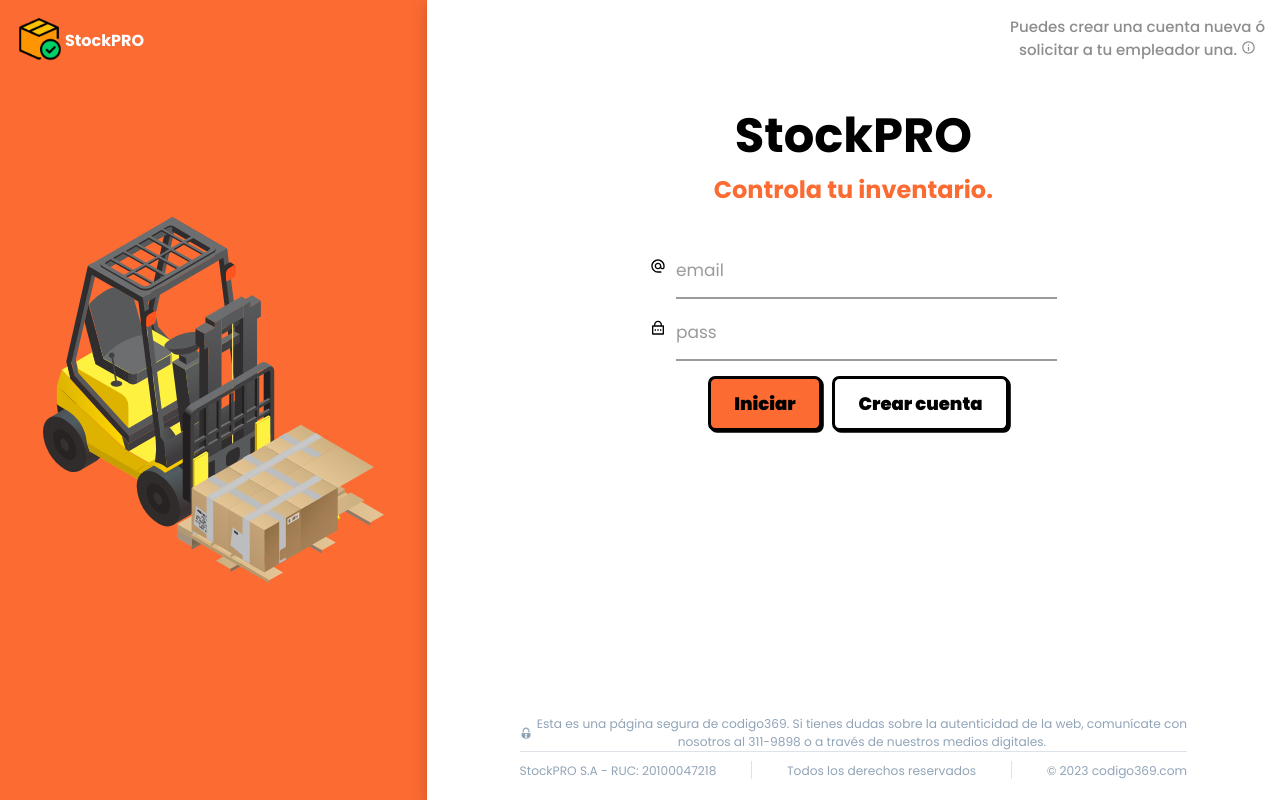
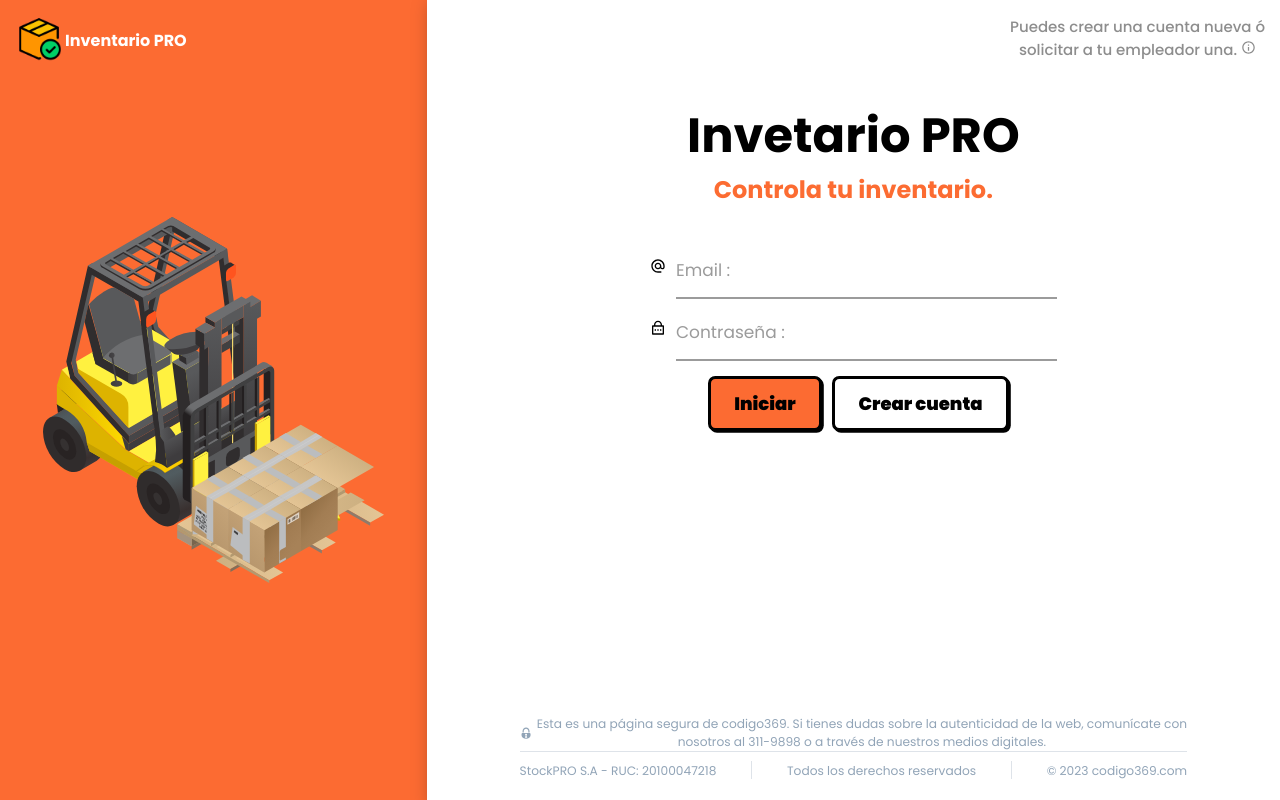
Before and after one commit to sirjeanx/SitemaPro, a React (Vite) app: page /login in a window 1280 px wide. Built offline with nearby package versions, Linux system fonts and the light colour scheme; no server answers; the HTML template or start-up script is replaced by a standard one.

Commit message:
Login Correccion 1

```diff
--- /dev/null
+++ b/src/components/organismos/formularios/RegistrarAdmin.jsx.jsx
@@ -0,0 +1,151 @@
+import styled from "styled-components";
+import { v } from "../../../styles/variables";
+import { InputText, Btnsave, useUsersStore } from "../../../index";
+import { useForm } from "react-hook-form";
+import { MdAlternateEmail } from "react-icons/md";
+import { RiLockPasswordLine } from "react-icons/ri";
+import { useMutation } from "@tanstack/react-query";
+import { useNavigate } from "react-router-dom";
+export function RegistrarAdmin({ setState }) {
+  const { insertUserAdmin } = useUsersStore();
+
+  const navigate = useNavigate();
+  const {
+    register,
+    formState: { errors },
+    handleSubmit,
+  } = useForm();
+  const mutation = useMutation({
+    mutationFn: async (data) => {
+      const p = {
+        correo: data.correo,
+        pass: data.pass,
+        typeuser: "admin",
+      };
+      const dt = await insertUserAdmin(p);
+      if (dt) {
+        navigate("/");
+      } else {
+        setStateInicio(!stateInicio);
+      }
+    },
+  });
+  return (
+    <Container>
+      <ContentClose>
+        <span onClick={setState}>x</span>
+      </ContentClose>
+      <section className="subcontainer">
+        <div className="headers">
+          <section>
+            <h1>Registrar usuario</h1>
+          </section>
+        </div>
+
+        <form
+          className="formulario"
+          onSubmit={handleSubmit(mutation.mutateAsync)}
+        >
+          <section>
+            <article>
+              <InputText icono={<MdAlternateEmail />}>
+                <input
+                  className="form__field"
+                  style={{ textTransform: "lowercase" }}
+                  type="text"
+                  placeholder="correo"
+                  {...register("correo", {
+                    required: true,
+                    pattern: /^[^\s@]+@[^\s@]+\.[^\s@]+$/i,
+                  })}
+                />
+                <label className="form__label">email</label>
+                {errors.correo?.type === "pattern" && (
+                  <p>El formato del email es incorrecto</p>
+                )}
+                {errors.correo?.type === "required" && <p>Campo requerido</p>}
+              </InputText>
+            </article>
+            <article>
+              <InputText icono={<RiLockPasswordLine />}>
+                <input
+                  className="form__field"
+                  type="text"
+                  placeholder="pass"
+                  {...register("pass", {
+                    required: true,
+                  })}
+                />
+                <label className="form__label">pass</label>
+                {errors.pass?.type === "required" && <p>Campo requerido</p>}
+              </InputText>
+            </article>
+            <div className="btnguardarContent">
+              <Btnsave
+                icono={<v.iconoguardar />}
+                titulo="Guardar"
+                bgcolor="#ff7556"
+              />
+            </div>
+          </section>
+        </form>
+      </section>
+    </Container>
+  );
+}
+const Container = styled.div`
+  position: absolute;
+  height: 100%;
+  width: 100%;
+  top: 0;
+  left: 0;
+  border-radius: 20px;
+  background: #fff;
+  box-shadow: -10px 15px 30px rgba(10, 9, 9, 0.4);
+  padding: 13px 36px 20px 36px;
+  z-index: 100;
+  display: flex;
+
+  align-items: center;
+  .subcontainer {
+    width: 100%;
+  }
+
+  .headers {
+    display: flex;
+    justify-content: space-between;
+    align-items: center;
+    margin-bottom: 20px;
+
+    h1 {
+      font-size: 20px;
+      font-weight: 500;
+    }
+    span {
+      font-size: 20px;
+      cursor: pointer;
+    }
+  }
+  .formulario {
+    section {
+      gap: 20px;
+      display: flex;
+      flex-direction: column;
+      .colorContainer {
+        .colorPickerContent {
+          padding-top: 15px;
+          min-height: 50px;
+        }
+      }
+    }
+  }
+`;
+
+const ContentClose = styled.div`
+  position: absolute;
+  top: 0;
+  right: 0;
+  font-size: 33px;
+  margin: 30px;
+  cursor: pointer;
+`;
--- a/src/components/templetes/LoginTemplate.jsx
+++ b/src/components/templetes/LoginTemplate.jsx
@@ -1,5 +1,5 @@
 import styled from "styled-components";
-import { Btnsave, v, useAuthStore, InputText, FooterLogin } from "../../index";
+import { Btnsave, v, useAuthStore, InputText, FooterLogin, RegistrarAdmin } from "../../index";
 import { Device } from "../../styles/breackpoints";
 import { useContext, useState } from "react";
 import { useNavigate } from "react-router-dom";
@@ -37,7 +37,7 @@ export function LoginTemplate() {
     <Container>
       <div className="contentLogo">
         <img src={logo}></img>
-        <span>StockPRO</span>
+        <span>Inventario PRO</span>
       </div>
       <div className="bannerlateral">
         <img src={carrito}></img>
@@ -45,9 +45,12 @@ export function LoginTemplate() {
 
       <div className="contentCard">
         <div className="card">
-          <Titulo>StockPRO</Titulo>
+          {
+            state && <RegistrarAdmin setState={(setState)=>(!state)}/>
+          }
+          <Titulo>Invetario PRO</Titulo>
           {stateInicio && (
-            <TextoStateInicio>datos incorrectos</TextoStateInicio>
+            <TextoStateInicio>DATOS INCORRECTOS</TextoStateInicio>
           )}
           <span className="ayuda">
             {" "}
@@ -65,19 +68,19 @@ export function LoginTemplate() {
                   required: true,
                 })}
               />
-              <label className="form__label">email</label>
+              <label className="form__label">Email : </label>
               {errors.correo?.type === "required" && <p>Campo requerido</p>}
             </InputText>
             <InputText icono={<v.iconopass />}>
               <input
                 className="form__field"
                 type="password"
-                placeholder="contraseña"
+                placeholder="pass"
                 {...register("pass", {
                   required: true,
                 })}
               />
-              <label className="form__label">pass</label>
+              <label className="form__label">Contraseña : </label>
               {errors.pass?.type === "required" && <p>Campo requerido</p>}
             </InputText>
             <ContainerBtn>
--- a/src/index.js
+++ b/src/index.js
@@ -2,6 +2,7 @@ export * from './App';
 export * from './components/atomos/Icono';
 export * from './components/moleculas/Btnsave';
 export * from './components/organismos/formularios/InputText';
+export * from './components/organismos/formularios/RegistrarAdmin.jsx';
 export * from './components/organismos/MenuNavbar';
 export * from './components/organismos/sidebar/FooterLogin';
 export * from './components/organismos/sidebar/Sidebar';
--- a/src/index.ts
+++ b/src/index.ts
@@ -2,6 +2,7 @@ export * from './App';
 export * from './components/atomos/Icono';
 export * from './components/moleculas/Btnsave';
 export * from './components/organismos/formularios/InputText';
+export * from './components/organismos/formularios/RegistrarAdmin.jsx';
 export * from './components/organismos/MenuNavbar';
 export * from './components/organismos/sidebar/FooterLogin';
 export * from './components/organismos/sidebar/Sidebar';
--- a/src/store/AuthStore.jsx
+++ b/src/store/AuthStore.jsx
@@ -3,14 +3,15 @@ import {supabase} from "../supabase/supabase.config";
 
 
 export const useAuthStore = create((set, get) => ({
-signInWithEmail: async () => {
+signInWithEmail: async (p) => {
     const { data, error } = await supabase.auth.signInWithPassword({
     email: p.correo,
-    password: p.password,
+    password: p.pass,
     })
     if (error) {
     return null;
     }
+    return data.user;
 },
 signOut:
     async () => {
--- a/src/store/UserStore.jsx
+++ b/src/store/UserStore.jsx
@@ -4,8 +4,8 @@ import {InsertUser,supabase} from "../index";
 export const useUsersStore = create((set, get) => ({
 insertUserAdmin: async (p) => {
     const {data,error} =   await supabase.auth.signUp({
-        email: p.email,
-        password: p.password,
+        email: p.correo,
+        password: p.pass,
     });
     console.log("data user auth",data);
     if(error)return;
```
